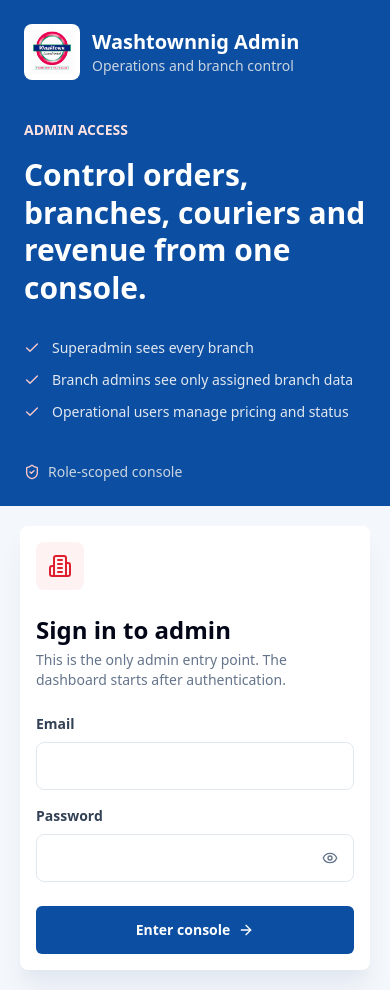
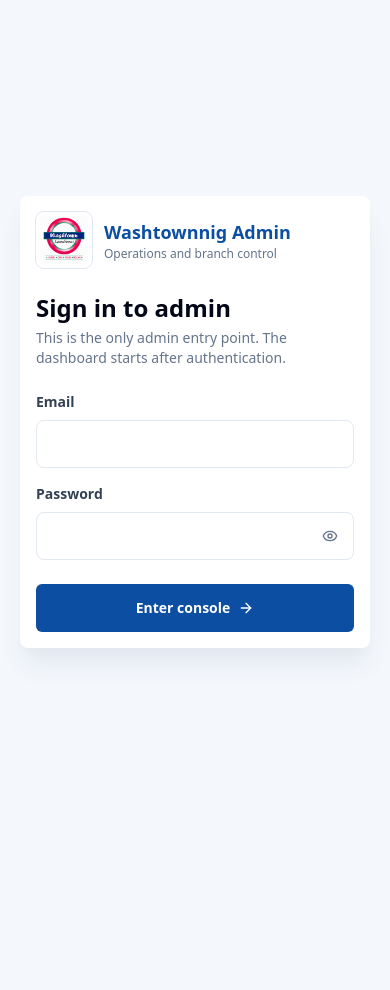
Before and after one commit to Washtown-Laundromart/admin_app, a Next.js app: page /login in a window 390 px wide. After the commit the page ends 844 px from the top, so only its background shows below. Built offline with nearby package versions, Linux system fonts and the light colour scheme.

Commit message:
Add video login background

```diff
--- a/app/login/page.tsx
+++ b/app/login/page.tsx
@@ -37,8 +37,12 @@ export default function AdminLoginPage() {
 
   return (
     <main className="grid min-h-screen bg-[#f4f7fb] text-slate-950 lg:grid-cols-[0.9fr_1.1fr]">
-      <section className="flex flex-col justify-between bg-[#0b4ea2] p-6 text-white lg:p-10">
-        <div className="flex items-center gap-3">
+      <section className="relative hidden min-h-screen overflow-hidden text-white lg:flex lg:flex-col lg:justify-between lg:p-10">
+        <video className="absolute inset-0 h-full w-full object-cover" autoPlay muted loop playsInline preload="metadata" aria-hidden="true">
+          <source src="/auth-background.mp4" type="video/mp4" />
+        </video>
+        <div className="absolute inset-0 bg-slate-950/55" />
+        <div className="relative flex items-center gap-3">
           <div className="flex h-14 w-14 items-center justify-center rounded-lg bg-white p-1.5">
             <img src="/washtownlogo.png" alt="Washtownnig" className="max-h-full max-w-full object-contain" />
           </div>
@@ -47,7 +51,7 @@ export default function AdminLoginPage() {
             <p className="text-sm text-slate-300">Operations and branch control</p>
           </div>
         </div>
-        <div className="my-10 max-w-xl lg:my-16">
+        <div className="relative my-10 max-w-xl lg:my-16">
           <p className="text-sm font-bold uppercase text-red-100">Admin access</p>
           <h1 className="mt-4 text-3xl font-bold leading-tight sm:text-4xl lg:text-5xl">Control orders, branches, couriers and revenue from one console.</h1>
           <div className="mt-8 grid gap-3 text-sm text-slate-200">
@@ -56,7 +60,7 @@ export default function AdminLoginPage() {
             ))}
           </div>
         </div>
-        <div className="flex items-center gap-2 text-sm text-slate-300">
+        <div className="relative flex items-center gap-2 text-sm text-slate-300">
           <ShieldCheck className="h-4 w-4 text-red-200" />
           Role-scoped console
         </div>
@@ -64,7 +68,16 @@ export default function AdminLoginPage() {
 
       <section className="flex items-center justify-center p-5">
         <Card className="w-full max-w-xl border-0 p-4 shadow-xl shadow-slate-200 sm:p-6">
-          <div className="mb-6 flex h-12 w-12 items-center justify-center rounded-lg bg-red-50 text-[#df1f2d]">
+          <div className="mb-6 flex items-center gap-3 lg:hidden">
+            <div className="flex h-14 w-14 items-center justify-center rounded-lg bg-white p-1 ring-1 ring-slate-200">
+              <img src="/washtownlogo.png" alt="Washtownnig" className="max-h-full max-w-full object-contain" />
+            </div>
+            <div>
+              <p className="text-lg font-bold text-[#0b4ea2]">Washtownnig Admin</p>
+              <p className="text-xs text-slate-500">Operations and branch control</p>
+            </div>
+          </div>
+          <div className="mb-6 hidden h-12 w-12 items-center justify-center rounded-lg bg-red-50 text-[#df1f2d] lg:flex">
             <Building2 className="h-6 w-6" />
           </div>
           <h2 className="text-2xl font-bold">Sign in to admin</h2>
--- a/components/toast-provider.tsx
+++ b/components/toast-provider.tsx
@@ -48,12 +48,12 @@ export function useToast() {
 function ToastItem({ toast, onClose }: { toast: Toast; onClose: () => void }) {
   const Icon = toast.type === "success" ? CheckCircle2 : toast.type === "error" ? AlertCircle : Info;
   const styles = {
-    success: "border-blue-200 bg-blue-50 text-blue-950",
+    success: "border-emerald-200 bg-emerald-50 text-emerald-950",
     error: "border-rose-200 bg-rose-50 text-rose-950",
     info: "border-red-200 bg-red-50 text-red-950"
   }[toast.type];
   const iconStyles = {
-    success: "text-blue-700",
+    success: "text-emerald-600",
     error: "text-rose-600",
     info: "text-red-700"
   }[toast.type];
```
Also changed, not shown: 1 other file (tests, documents, lock files or other folders).
